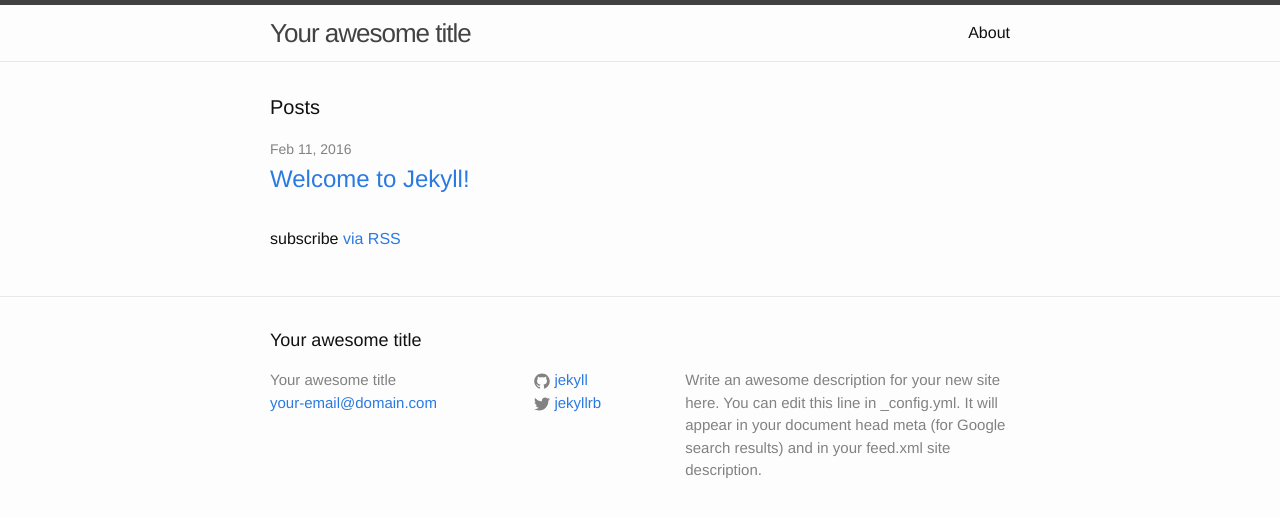
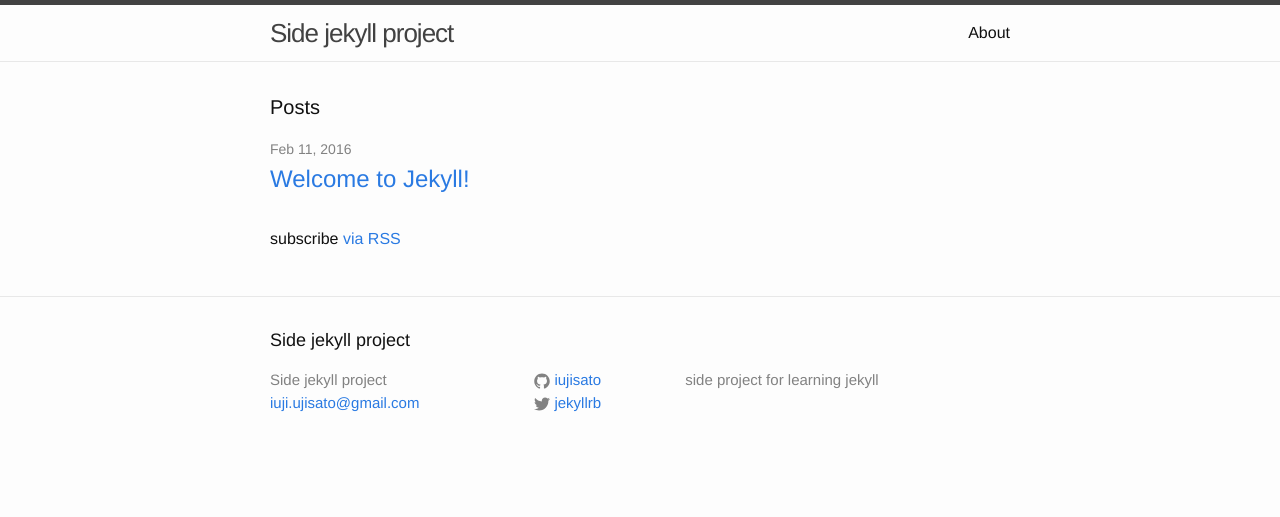
Before and after one commit to iujisato/blog, a Jekyll site: the page built from index.html, in a window 1280 px wide. Shown: the top 517 px of the page. Built offline with Jekyll 4.4.1, drawn with Linux system fonts in a browser that asks for light colours.

Commit message:
change _config.yml

```diff
--- a/_config.yml
+++ b/_config.yml
@@ -6,16 +6,14 @@
 # 'jekyll serve'. If you change this file, please restart the server process.
 
 # Site settings
-title: Your awesome title
-email: your-email@domain.com
+title: Side jekyll project
+email: iuji.ujisato@gmail.com
 description: > # this means to ignore newlines until "baseurl:"
-  Write an awesome description for your new site here. You can edit this
-  line in _config.yml. It will appear in your document head meta (for
-  Google search results) and in your feed.xml site description.
+  side project for learning jekyll
 baseurl: "" # the subpath of your site, e.g. /blog
-url: "http://yourdomain.com" # the base hostname & protocol for your site
+url: "http://iujisato.github.io/blog/" # the base hostname & protocol for your site
 twitter_username: jekyllrb
-github_username:  jekyll
+github_username:  iujisato
 
 # Build settings
 markdown: kramdown
```
